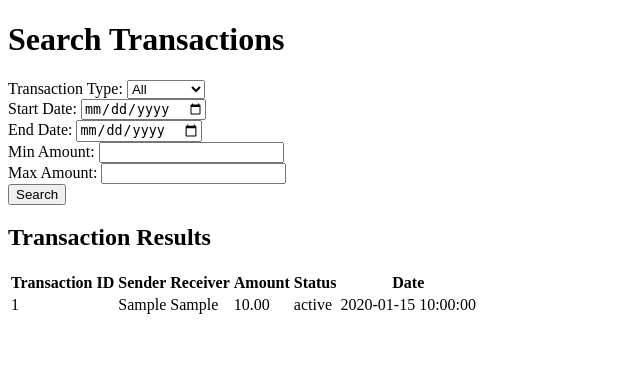
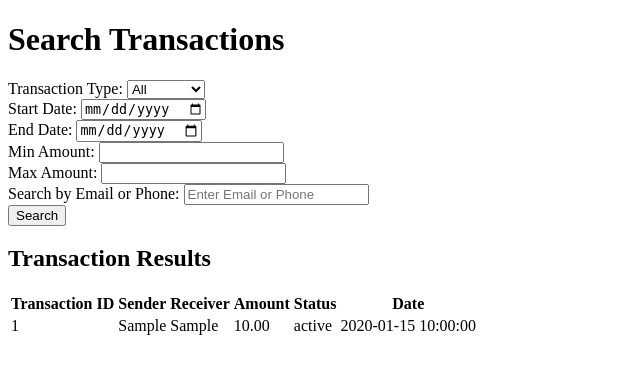
Before and after one commit to mgallo185/CS631Project, a Flask app: page /search_transactions in a window 1280 px wide. Shown: the top 374 px of the page, without its empty margins (0-640 px from the left). Run offline with Flask 3, Linux system fonts and the light colour scheme; a user stored in the database is signed in; tables that the repository leaves empty hold one stand-in row (values such as "Sample post"); parts of the project's set-up code (start-up, migrations or seed data) failed here and were passed over.

Commit message:
Search transactions some functionity need some more requirements

```diff
--- a/app.py
+++ b/app.py
@@ -674,6 +674,7 @@ def search_transactions():
         end_date = request.form.get('end_date')
         amount_min = request.form.get('amount_min')
         amount_max = request.form.get('amount_max')
+        search_email_phone = request.form.get('email_phone')  # Email or phone input
 
         # Filter by transaction type
         if transaction_type:
@@ -694,9 +695,17 @@ def search_transactions():
         if amount_max:
             transactions = transactions.filter(Transaction.amount <= Decimal(amount_max))
 
+        # Filter by email or phone number
+        if search_email_phone:
+            transactions = transactions.join(WalletAccount, WalletAccount.SSN == Transaction.sender_wallet_id_ssn)\
+                                       .join(User, User.SSN == WalletAccount.SSN)\
+                                       .filter(
+                                           (User.phone.like(f'%{search_email_phone}%')) |
+                                           (Email.email_address.like(f'%{search_email_phone}%'))
+                                       )
+
     transactions = transactions.all()  # Execute the query
     return render_template('search_transactions.html', transactions=transactions)
 
-
 if __name__ == '__main__':
     app.run(debug=True)
--- a/templates/search_transactions.html
+++ b/templates/search_transactions.html
@@ -25,6 +25,10 @@
 
         <label for="amount_max">Max Amount:</label>
         <input type="number" name="amount_max" step="0.01"><br>
+
+        <!-- New Input for Email or Phone Search -->
+        <label for="email_phone">Search by Email or Phone:</label>
+        <input type="text" name="email_phone" id="email_phone" placeholder="Enter Email or Phone"><br>
 
         <button type="submit">Search</button>
     </form>
```
